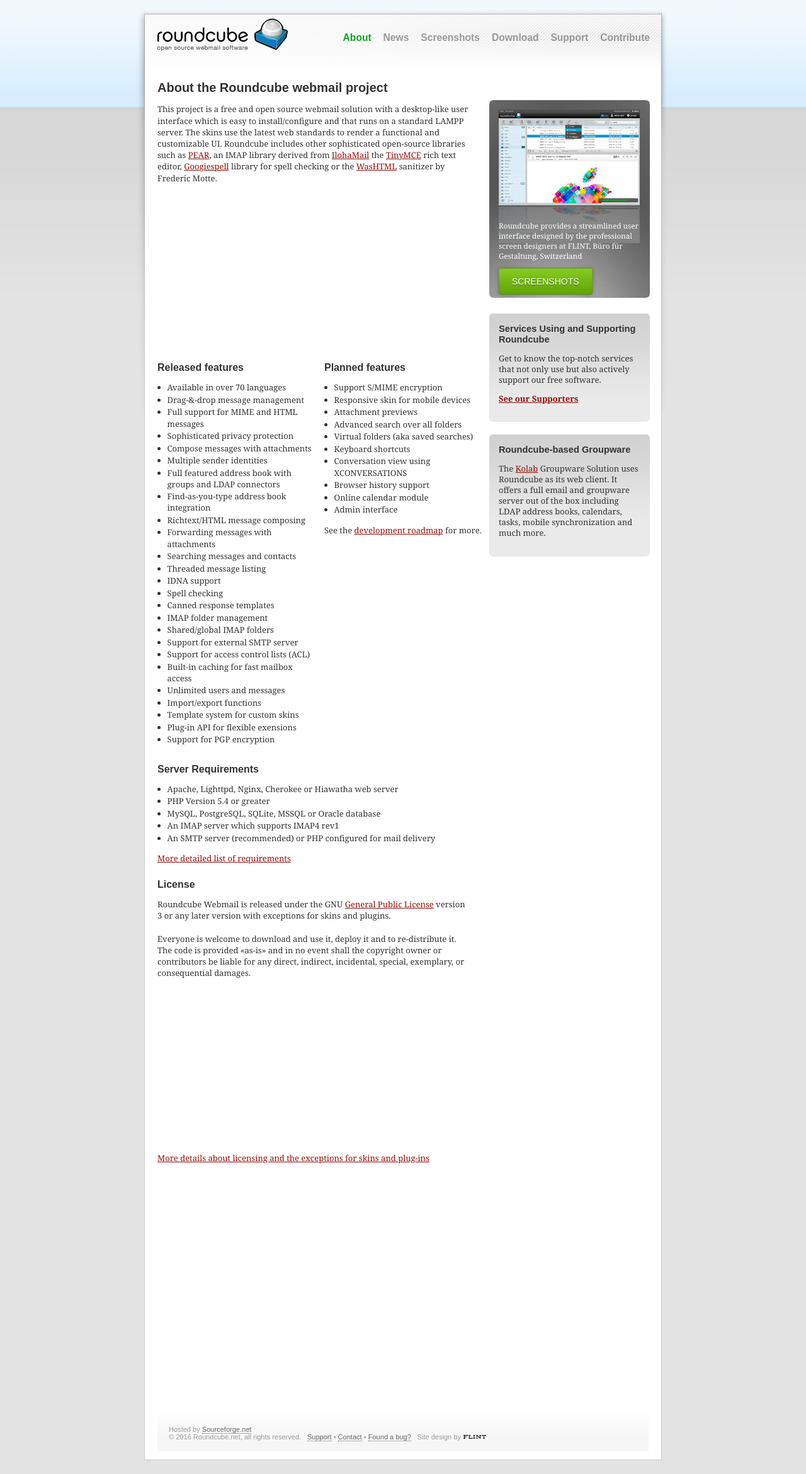
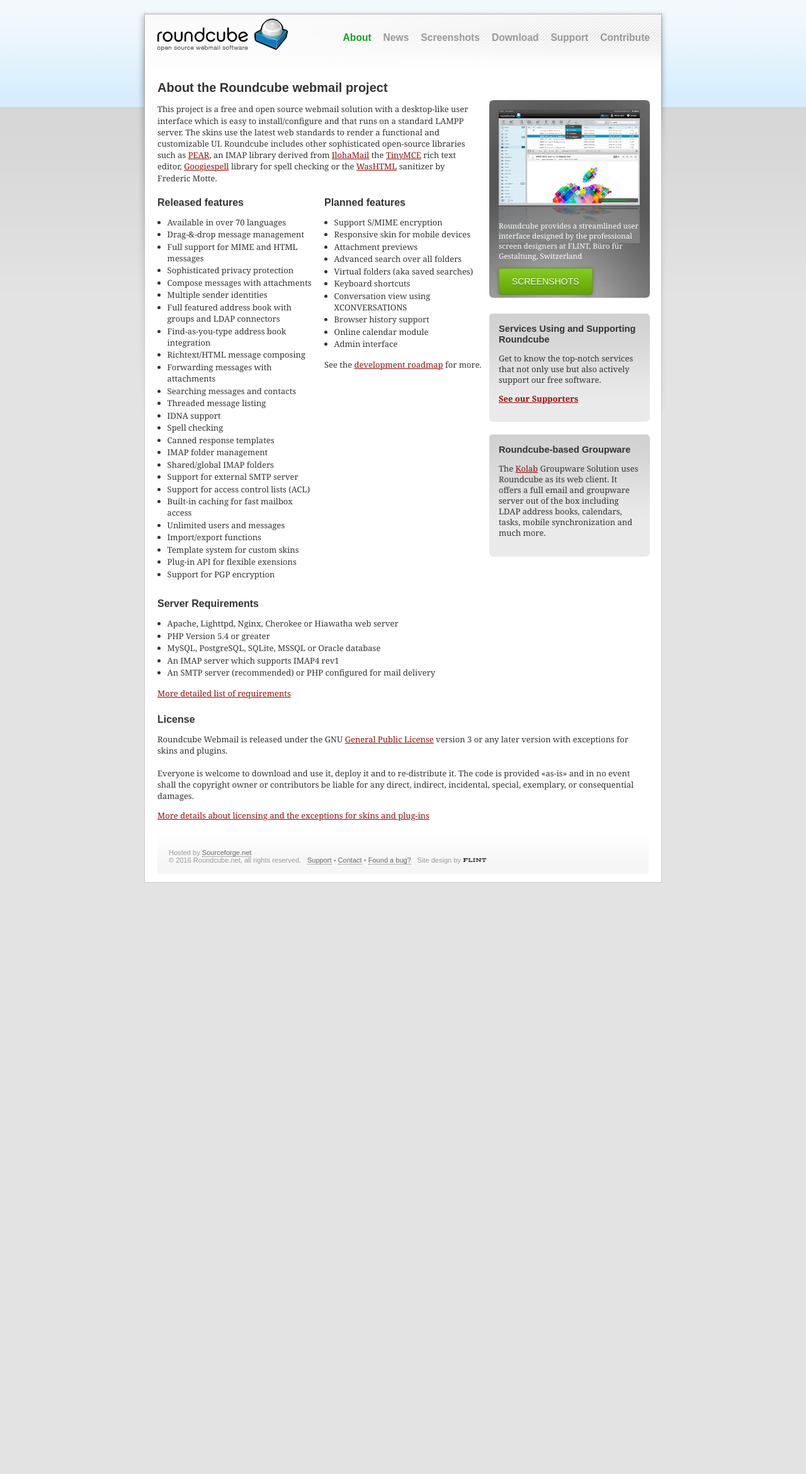
Before and after one commit to roundcube/roundcube.github.com, a Jekyll site: the page built from about/index.html, in a window 1280 px wide. Shown: the whole page at 63% size. Built offline with Jekyll 4.4.1, drawn with Linux system fonts in a browser that asks for light colours; comment, search, counter and statistics services are not loaded; after the commit the page ends 1424 px from its top, so only the background shows below that.

Commit message:
Fix paragraph spacing on About page

```diff
--- a/about/index.html
+++ b/about/index.html
@@ -6,7 +6,7 @@
 ---
 <h1>About the Roundcube webmail project</h1>
 
-<p class="bodytext">
+<p class="bodytext unlimited">
 	This project is a free and open source webmail solution with a desktop-like user interface which is easy to install/configure
 	and that runs on a standard LAMPP server. The skins use the latest web standards to render a functional and customizable UI.
 	Roundcube includes other sophisticated open-source libraries such as <a href="http://pear.php.net">PEAR</a>,
@@ -85,7 +85,7 @@
 
 <h2>License</h2>
 
-<p class="bodytext">
+<p>
 	Roundcube Webmail is released under the GNU <a href="http://www.fsf.org/licensing/licenses/gpl.html">General Public License</a>
 	version 3 or any later version with exceptions for skins and plugins.<br/><br/>
 	Everyone is welcome to download and use it, deploy it and to re-distribute it.
@@ -94,7 +94,7 @@
 	special, exemplary, or consequential damages.
 </p>
 
-<p class="bodytext"><a href="/license">More details about licensing and the exceptions for skins and plug-ins</a></p>
+<p><a href="/license">More details about licensing and the exceptions for skins and plug-ins</a></p>
 
 <div id="rightcol">
 	{% include aboutrightcol.html %}
--- a/css/styles.css
+++ b/css/styles.css
@@ -290,6 +290,10 @@
 	width: 38em;
 	min-height: 30em;
 	line-height: 1.4em;
+}
+
+.bodytext.unlimited {
+	min-height: 0;
 }
 
 #bodycontent li {
```
